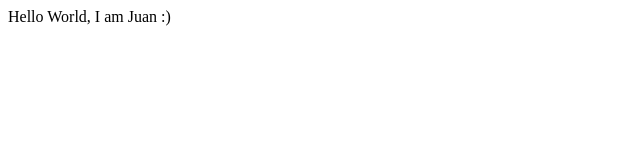
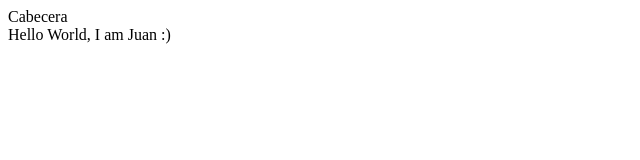
Before and after one commit to juansalas22/Prueba, a plain HTML site: page index.html in a window 1280 px wide. Shown: the whole page, without its empty margins (0-640 px from the left). Drawn offline with Linux system fonts and the light colour scheme.

Commit message:
Estructura inicial de la cabecera

```diff
--- a/index.html
+++ b/index.html
@@ -7,6 +7,11 @@
     <title>prueba.1</title>
 </head>
 <body>
+    <div id="container">
+        <div id="cabecera">
+            Cabecera
+        </div>
+    </div>
     <article>
         Hello World, I am Juan :)
     </article>
```
